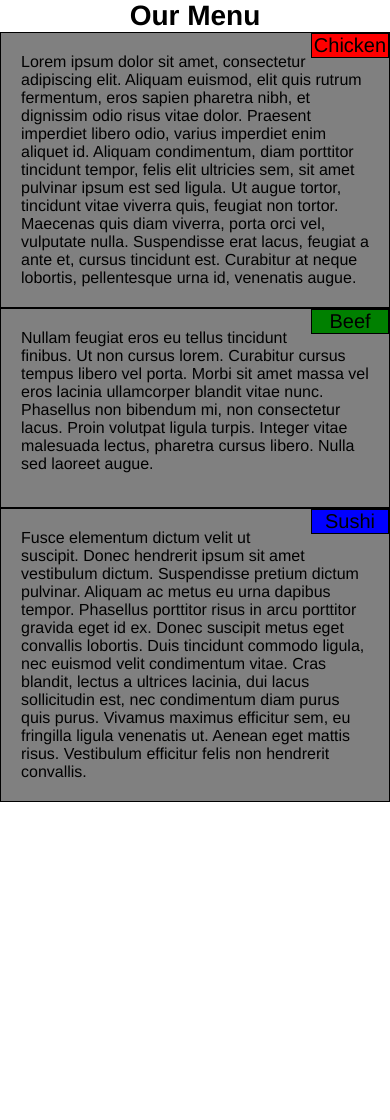
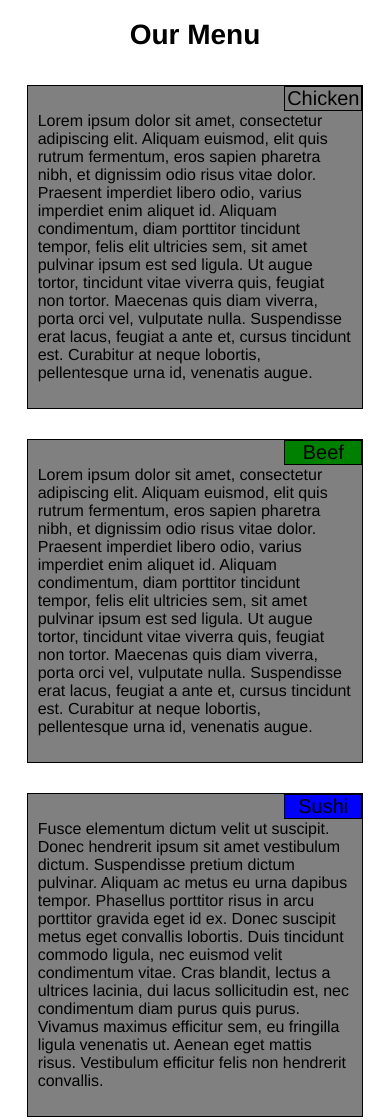
Before and after one commit to Crash-0verride/module2-solution, a plain HTML site: page index.html in a window 390 px wide. Before the commit the page ends 844 px from the top, so only its background shows below. Drawn offline with Linux system fonts and the light colour scheme.

Commit message:
Tablet version broken

```diff
--- a/css/styles.css
+++ b/css/styles.css
@@ -1,42 +1,14 @@
 * {
 	font-family: Helvetica, Arial, sans-serif;
 	box-sizing: border-box;
-	margin: 0px;
 }
 h1 {
 	text-align: center;
 	font-size: 175%;
 }
 p {
-	padding: 20px;
+	padding: 10px;
 }
-#viewport{
-	margin: 0px;
-}
-.tag {
-	font-size: 125%;
-	border: 1px solid black;
-	float: right;
-	width: 20%;
-	text-align: center;
-	min-width: 78px;
-}
-.box {
-	border: 1px solid black;
-	background-color: gray;
-	width:	33.33%;
-	float:	left;
-	min-height: 200px;
-}
-#chicken {
-	/*margin-left: 20px;
-	margin-right: 20px; */
-}
-#beef{
-	/*margin-right: 20px; */
-}
-#sushi{
-	/*margin-right: 20px; */
 }
 #chickenTag {
 	background-color: red;
@@ -47,39 +19,60 @@ p {
 #sushiTag {
 	background-color: blue;
 }
+.tag {
+	font-size: 125%;
+	border: 1px solid black;
+	float: right;
+	width: 20%;
+	text-align: center;
+	min-width: 78px;
+}
+.column {
+	width:	33.33%;
+	float:	left;
+	min-height: 200px;
+	margin-top: 15px;
+	margin-bottom: 15px;
+}
+.content {
+	width: 90%;
+	margin: auto;
+	background-color: gray;
+	border: 1px solid black;
+
+}
+
 @media (min-width: 768px) and (max-width: 991px) {
-	#chicken {
-	width: 50%;
-}
-	#beef{
-	width: 50%;
-}
-	#sushi{
-	width:	100%;
-	clear:	both;
-	margin-left: 20px
-	background-color: red;
-}
+
 	.tag {
 	width: 78;
 	height:	25;
+	}
+	.column{
+		width: 50%;
+	}
+
+	#sushi{
+	width:	100%;
+	background-color: red;
+	}
+	/*#chickenContent{
+	margin: auto;
+	}
+	#beefContent{
+	margin: auto;
+	}
+	#sushiContent{
+	width: 90%;
+	}*/
+}
+
+@media (max-width: 767px) {
+
+.column {
+	width: 100%;
+}
+.container {
+	width: 90%;
 }
 }
-@media (max-width: 767px) {
-	#chicken {
-	width: 100%;
-}
-	#beef{
-	width: 100%;
-}
-	#sushi{
-	width:	100%;
-	clear:	both;
-	margin-left: 20px
-	background-color: red;
-}
-	.tag {
-	width: 78;
-	height:	25;
-}
-}
--- a/index.html
+++ b/index.html
@@ -9,18 +9,24 @@
 <h1>Our Menu</h1>
 </div>
 <div id="viewport">
-<div class="box" id="chicken">
+<div class="column">
+<div class="content" id="chickenContent">
 <div class="tag" id="chickenTag">Chicken</div>
 <p>Lorem ipsum dolor sit amet, consectetur adipiscing elit. Aliquam euismod, elit quis rutrum fermentum, eros sapien pharetra nibh, et dignissim odio risus vitae dolor. Praesent imperdiet libero odio, varius imperdiet enim aliquet id. Aliquam condimentum, diam porttitor tincidunt tempor, felis elit ultricies sem, sit amet pulvinar ipsum est sed ligula. Ut augue tortor, tincidunt vitae viverra quis, feugiat non tortor. Maecenas quis diam viverra, porta orci vel, vulputate nulla. Suspendisse erat lacus, feugiat a ante et, cursus tincidunt est. Curabitur at neque lobortis, pellentesque urna id, venenatis augue.</p>
 </div>
-<div class="box" id="beef">
+</div>
+<div class="column">
+<div class="content" id="beefContent">
 <div class="tag" id="beefTag">Beef</div>
-<p>Nullam feugiat eros eu tellus tincidunt finibus. Ut non cursus lorem. Curabitur cursus tempus libero vel porta. Morbi sit amet massa vel eros lacinia ullamcorper blandit vitae nunc. Phasellus non bibendum mi, non consectetur lacus. Proin volutpat ligula turpis. Integer vitae malesuada lectus, pharetra cursus libero. Nulla sed laoreet augue.</p>
+<p>Lorem ipsum dolor sit amet, consectetur adipiscing elit. Aliquam euismod, elit quis rutrum fermentum, eros sapien pharetra nibh, et dignissim odio risus vitae dolor. Praesent imperdiet libero odio, varius imperdiet enim aliquet id. Aliquam condimentum, diam porttitor tincidunt tempor, felis elit ultricies sem, sit amet pulvinar ipsum est sed ligula. Ut augue tortor, tincidunt vitae viverra quis, feugiat non tortor. Maecenas quis diam viverra, porta orci vel, vulputate nulla. Suspendisse erat lacus, feugiat a ante et, cursus tincidunt est. Curabitur at neque lobortis, pellentesque urna id, venenatis augue.</p>
 </div>
-<div class="box" id="sushi">
+</div>
+<div class="column" id="sushi">
+<div class="content" id="sushiContent">
 <div class="tag" id="sushiTag">Sushi</div>
 <p>Fusce elementum dictum velit ut suscipit. Donec hendrerit ipsum sit amet vestibulum dictum. Suspendisse pretium dictum pulvinar. Aliquam ac metus eu urna dapibus tempor. Phasellus porttitor risus in arcu porttitor gravida eget id ex. Donec suscipit metus eget convallis lobortis. Duis tincidunt commodo ligula, nec euismod velit condimentum vitae. Cras blandit, lectus a ultrices lacinia, dui lacus sollicitudin est, nec condimentum diam purus quis purus. Vivamus maximus efficitur sem, eu fringilla ligula venenatis ut. Aenean eget mattis risus. Vestibulum efficitur felis non hendrerit convallis.</p>
 </div>
 </div>
+</div>
 </body>
 </html>
```
